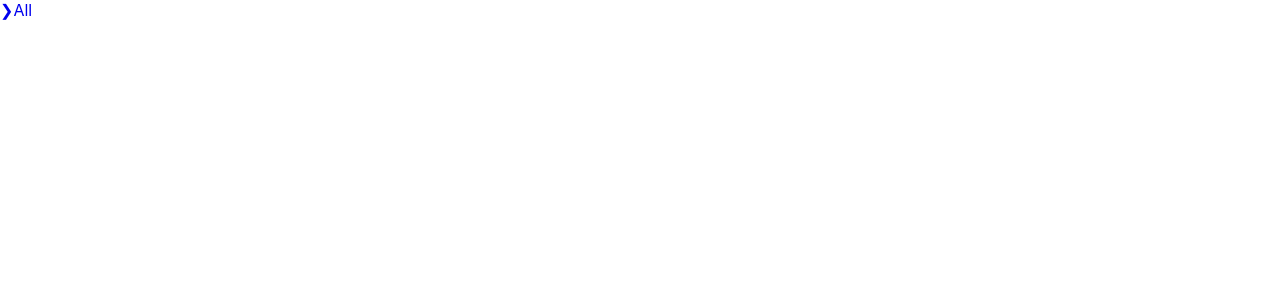
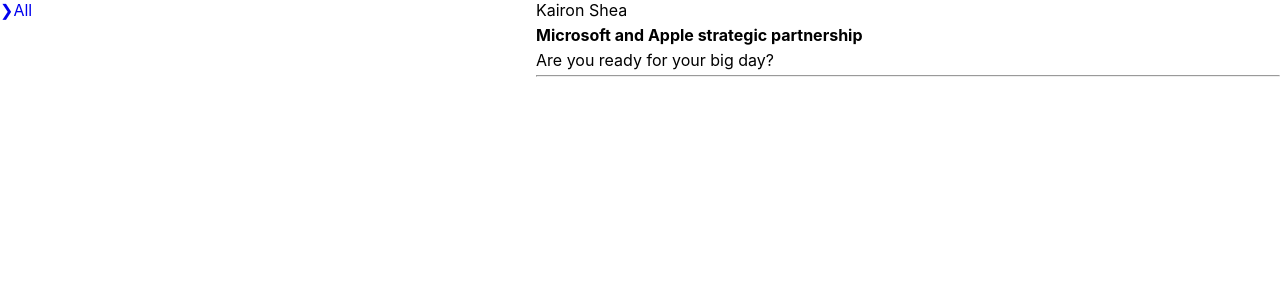
Before and after one commit to aliuwd927/outlook-mac-app, a React (Create React App) app: page / in a window 1280 px wide. Shown: the top 300 px of the page. Built offline with nearby package versions, Linux system fonts and the light colour scheme.

Commit message:
rightSection now displays correct email & renders.

```diff
--- a/src/App.css
+++ b/src/App.css
@@ -57,3 +57,8 @@
   width: 100%;
   gap: 5px;
 }
+.right_display_emailObj {
+  display: flex;
+  flex-direction: column;
+  gap: 5px;
+}
--- a/src/components/rightSection.jsx
+++ b/src/components/rightSection.jsx
@@ -4,7 +4,20 @@
 
   return (
   <div className="right_section_Container">
-    {/* {props.showEmail} */}
+    {emailObjects.map((element,index) => {
+      if(props.showEmail === index){
+        return (
+          <div className="right_display_emailObj">
+              <td>{element.nameOfSender}</td>
+              <td><strong>{element.titleOfEmail}</strong></td>
+              <td>{element.sentencePreview}</td>
+              <hr />
+            </div>
+        )
+      }else{
+        return null;
+      }
+    })}
 
   </div>
   )
```
